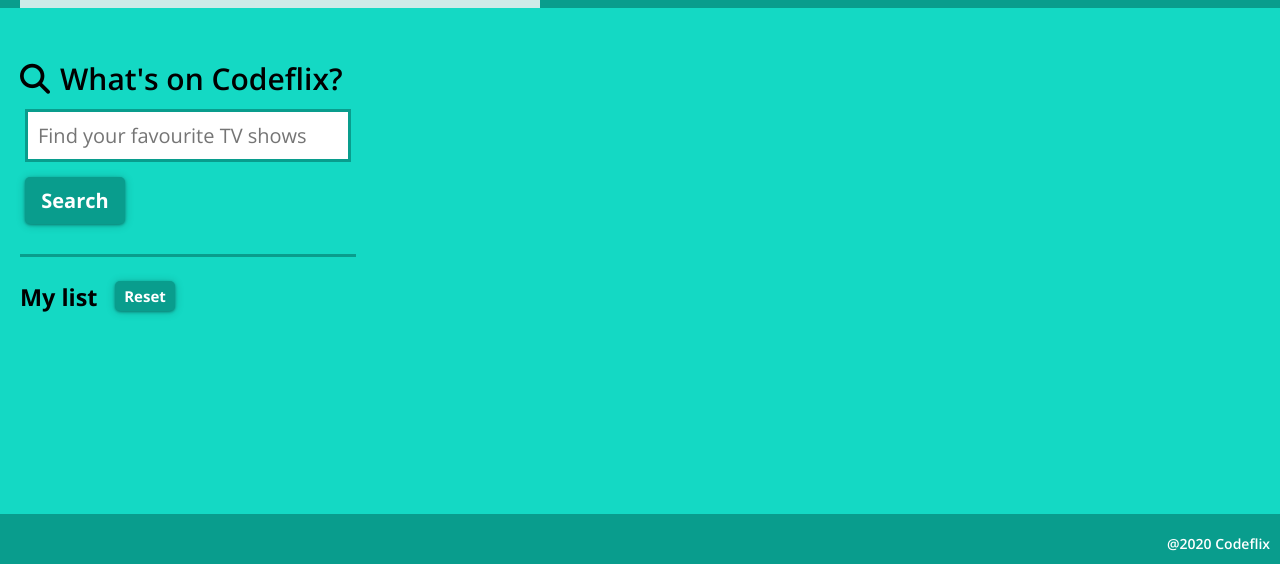
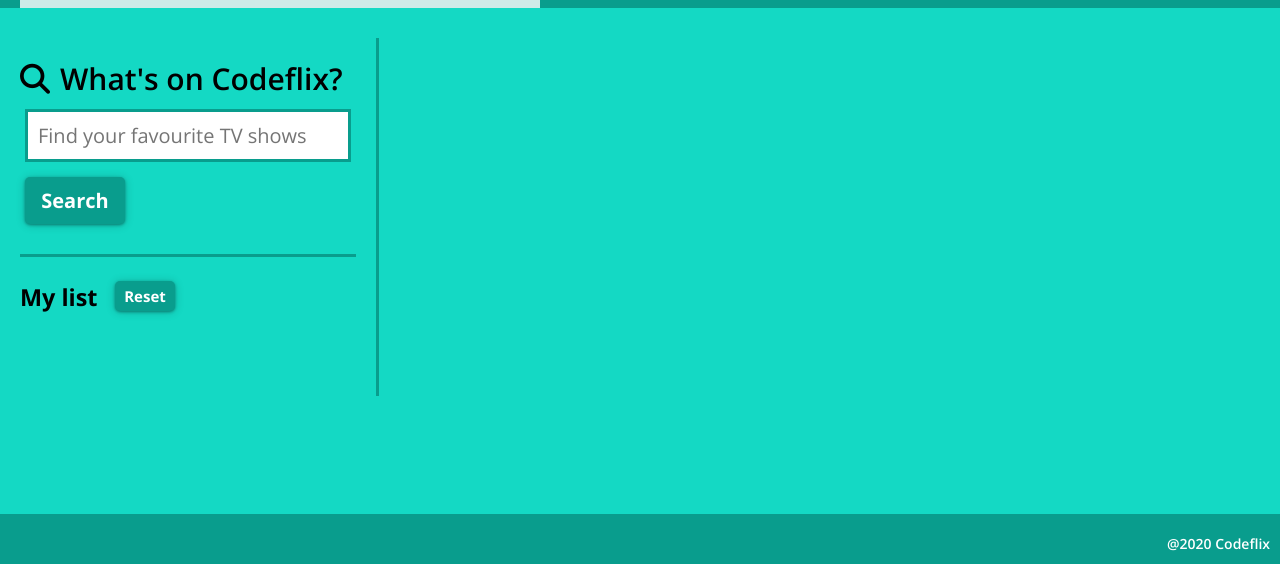
Before and after one commit to Adalab/modulo-2-evaluacion-final-anaguerraabaroa, a plain HTML site: page index.html in a window 1280 px wide. Shown: the part 236-800 px from the top of the page. Drawn offline with nearby package versions, Linux system fonts and the light colour scheme; no server answers.

Commit message:
Merge master branch updates in dev branch

```diff
--- a/styles/main.css
+++ b/styles/main.css
@@ -53,6 +53,7 @@ body {
   font-family: "Open Sans", sans-serif;
   font-size: 20px;
   font-weight: 600;
+  border-right: solid #099d8d;
 }
 
 .form {
```
